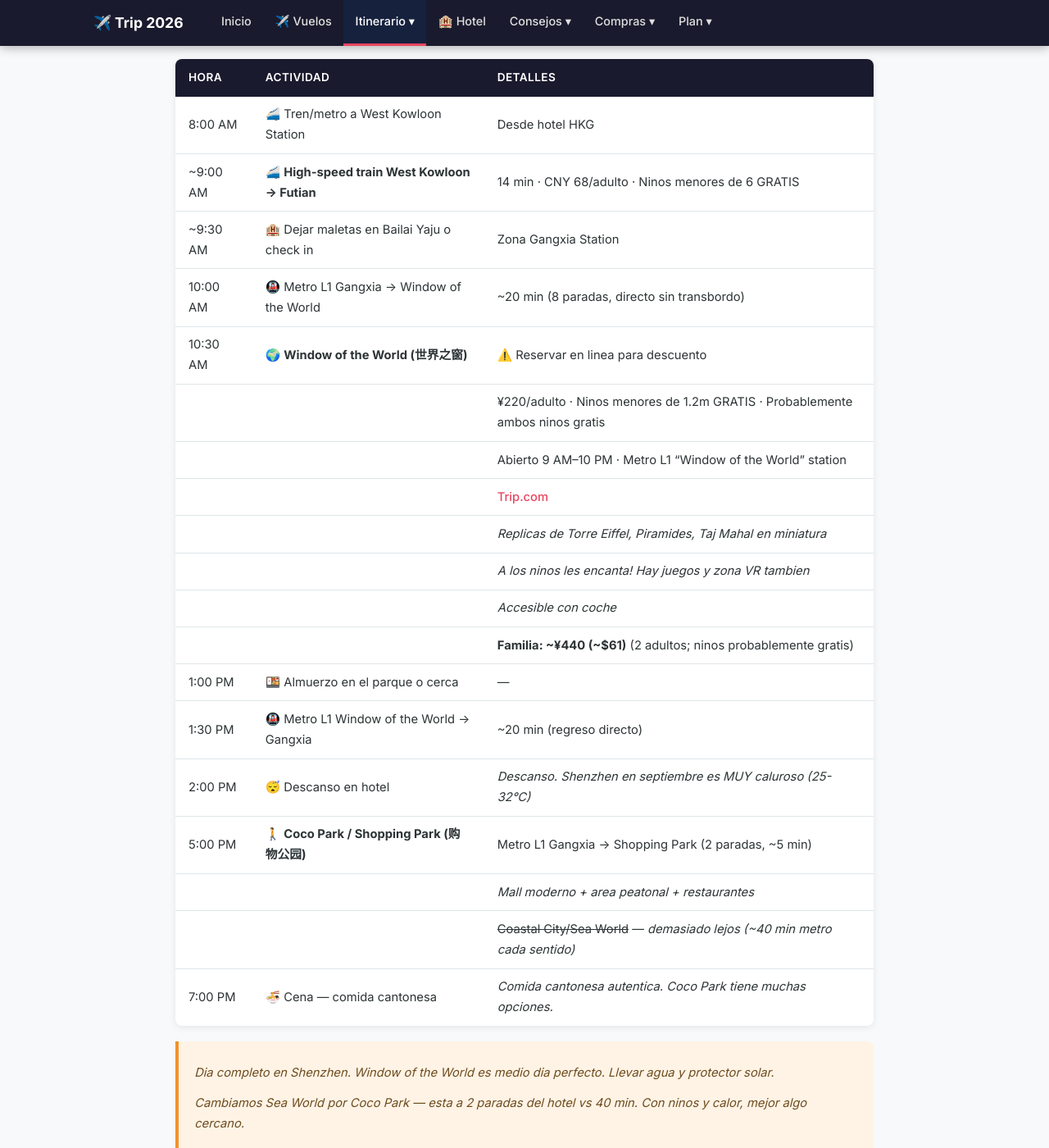
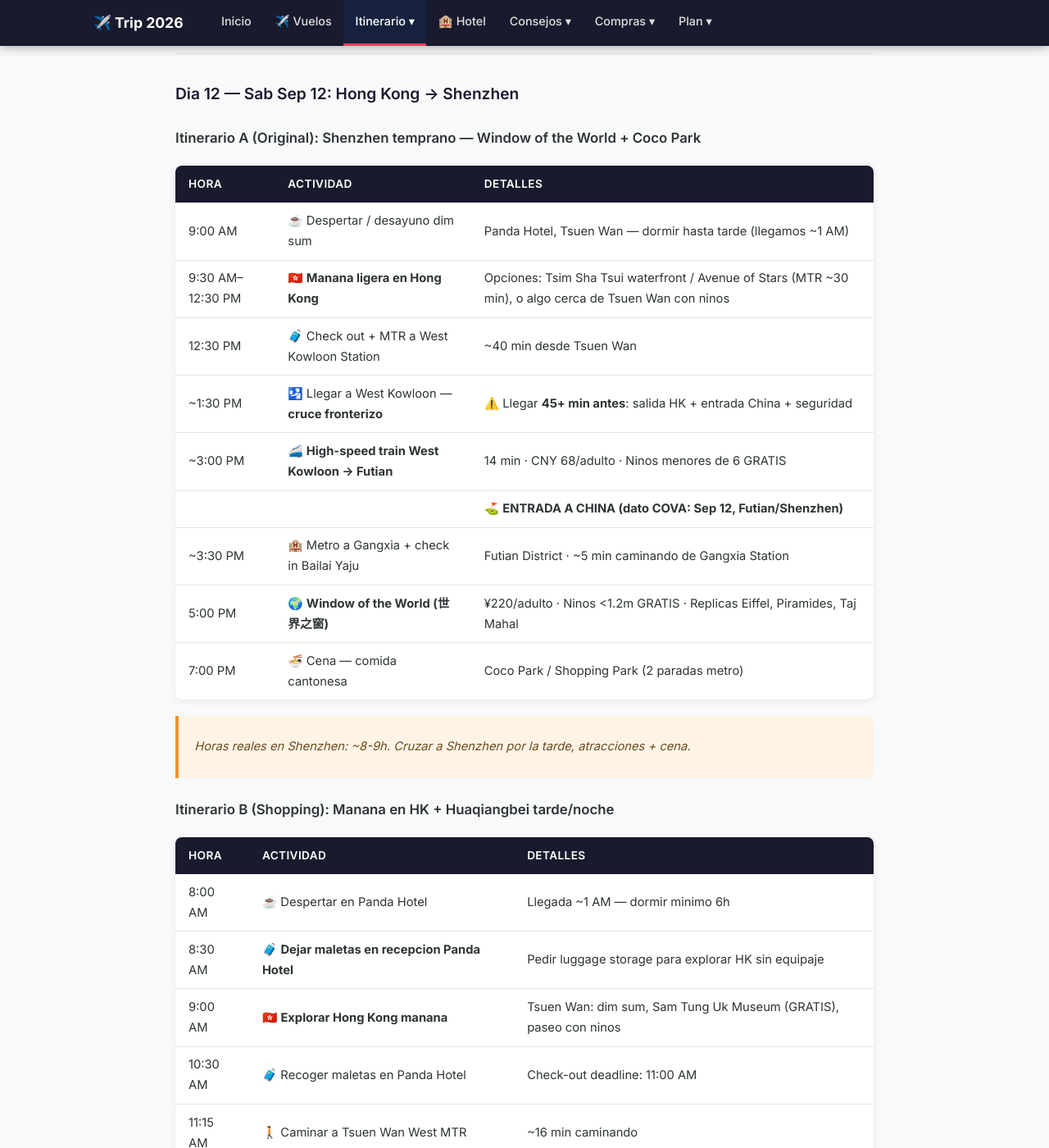
Before and after one commit to nescool101/nescaotravelplanner, a Jekyll site: the page built from itinerary/china.md, in a window 1280 px wide and 1400 px high, scrolled down 1910 px. Shown: the whole window at 82% size. Built offline with Jekyll 4.4.1, drawn with Linux system fonts in a browser that asks for light colours; some of the changed text lies outside the part shown.

Commit message:
feat: add Itinerary B (Huaqiangbei shopping) as alternative for Day 12-13
Day 12 and 13 now show both options:
- Itinerary A (Original): Window of the World + early train to Guilin
- Itinerary B (Shopping): HK morning + Huaqiangbei electronics market + late train G3742

Day 15 conditionally includes Elephant Trunk Hill for Itinerary B users.

Co-Authored-By: Claude Opus 4.6 <noreply@anthropic.com>

```diff
--- a/itinerary/china.md
+++ b/itinerary/china.md
@@ -37,8 +37,9 @@ nav_group: itinerary
 **Zona:** Futian District
 **Alojamiento:** Bailai Audio & Video Yaju · Superior Queen Room
 **Reserva:** Trip.com #1688897923044012 · $60.13 · ✅ Confirmado
-**Check-in:** ~10:00 AM Sep 12 · **Check-out:** Sep 13 AM
+**Check-in:** 2:00 PM Sep 12 · **Check-out:** 12:00 PM Sep 13
 **Metro:** Gangxia Station (L1/L7) · ~5 min caminando al hotel
+**Huaqiangbei:** 1 parada metro L2 (~5 min) — telefonos, tech, accesorios
 
 ---
 
@@ -56,45 +57,57 @@ nav_group: itinerary
 | 8:40 PM | ✈️ **Vuelo KIX → HKG** | Peach Aviation MM27 · 4h 15m sin escalas · Conf: X5TPBU |
 | ~11:55 PM | 🛬 Llegar a Hong Kong (HKG) | Inmigracion + equipaje |
 | ~12:30 AM | 🚕 Taxi al hotel HKG | ⚠️ Ultimo tren a Shenzhen ya salio (~10:30 PM) |
-| ~1:00 AM | 🏨 Check in HKG hotel | Noche en Hong Kong. Cruzar a SZX por la manana. |
+| ~1:00 AM | 🏨 Check in HKG hotel | Noche en Hong Kong. Manana libre + cruzar a SZX en la tarde. |
 
-> *⚠️ Peach llega 11:55 PM — NO hay tren a Shenzhen a esa hora. Dormir en HKG, cruzar por la manana.*
+> *⚠️ Peach llega 11:55 PM — NO hay tren a Shenzhen a esa hora. Dormir en HKG, manana libre, cruzar en la tarde (~3 PM).*
 >
 > *Osaka esta MUCHO mas cerca de KIX que Kyoto. Nankai Namba→KIX = 38 min vs Haruka Kyoto→KIX = 75 min.*
 
 ---
 
-### Dia 12 — Sab Sep 12: HKG → Shenzhen + Window of the World
+### Dia 12 — Sab Sep 12: Hong Kong → Shenzhen
+
+#### Itinerario A (Original): Shenzhen temprano — Window of the World + Coco Park
 
 | Hora | Actividad | Detalles |
 |------|----------|---------|
-| 8:00 AM | 🚄 Tren/metro a West Kowloon Station | Desde hotel HKG |
-| ~9:00 AM | 🚄 **High-speed train West Kowloon → Futian** | 14 min · CNY 68/adulto · Ninos menores de 6 GRATIS |
-| ~9:30 AM | 🏨 Dejar maletas en Bailai Yaju o check in | Zona Gangxia Station |
-| 10:00 AM | 🚇 Metro L1 Gangxia → Window of the World | ~20 min (8 paradas, directo sin transbordo) |
-| 10:30 AM | 🌍 **Window of the World (世界之窗)** | ⚠️ Reservar en linea para descuento |
-| | | ¥220/adulto · Ninos menores de 1.2m GRATIS · Probablemente ambos ninos gratis |
-| | | Abierto 9 AM–10 PM · Metro L1 "Window of the World" station |
-| | | [Trip.com](https://www.trip.com/travel-guide/attraction/shenzhen/window-of-the-world-75869/) |
-| | | *Replicas de Torre Eiffel, Piramides, Taj Mahal en miniatura* |
-| | | *A los ninos les encanta! Hay juegos y zona VR tambien* |
-| | | *Accesible con coche* |
-| | | **Familia: ~¥440 (~$61)** (2 adultos; ninos probablemente gratis) |
-| 1:00 PM | 🍱 Almuerzo en el parque o cerca | — |
-| 1:30 PM | 🚇 Metro L1 Window of the World → Gangxia | ~20 min (regreso directo) |
-| 2:00 PM | 😴 Descanso en hotel | *Descanso. Shenzhen en septiembre es MUY caluroso (25-32°C)* |
-| 5:00 PM | 🚶 **Coco Park / Shopping Park (购物公园)** | Metro L1 Gangxia → Shopping Park (2 paradas, ~5 min) |
-| | | *Mall moderno + area peatonal + restaurantes* |
-| | | ~~Coastal City/Sea World~~ — *demasiado lejos (~40 min metro cada sentido)* |
-| 7:00 PM | 🍜 Cena — comida cantonesa | *Comida cantonesa autentica. Coco Park tiene muchas opciones.* |
+| 9:00 AM | ☕ Despertar / desayuno dim sum | Panda Hotel, Tsuen Wan — dormir hasta tarde (llegamos ~1 AM) |
+| 9:30 AM–12:30 PM | 🇭🇰 **Manana ligera en Hong Kong** | Opciones: Tsim Sha Tsui waterfront / Avenue of Stars (MTR ~30 min), o algo cerca de Tsuen Wan con ninos |
+| 12:30 PM | 🧳 Check out + MTR a West Kowloon Station | ~40 min desde Tsuen Wan |
+| ~1:30 PM | 🛂 Llegar a West Kowloon — **cruce fronterizo** | ⚠️ Llegar **45+ min antes**: salida HK + entrada China + seguridad |
+| ~3:00 PM | 🚄 **High-speed train West Kowloon → Futian** | 14 min · CNY 68/adulto · Ninos menores de 6 GRATIS |
+| | | ⛳ **ENTRADA A CHINA (dato COVA: Sep 12, Futian/Shenzhen)** |
+| ~3:30 PM | 🏨 Metro a Gangxia + check in Bailai Yaju | Futian District · ~5 min caminando de Gangxia Station |
+| 5:00 PM | 🌍 **Window of the World (世界之窗)** | ¥220/adulto · Ninos <1.2m GRATIS · Replicas Eiffel, Piramides, Taj Mahal |
+| 7:00 PM | 🍜 Cena — comida cantonesa | Coco Park / Shopping Park (2 paradas metro) |
 
-> *Dia completo en Shenzhen. Window of the World es medio dia perfecto. Llevar agua y protector solar.*
+> *Horas reales en Shenzhen: ~8-9h. Cruzar a Shenzhen por la tarde, atracciones + cena.*
+
+#### Itinerario B (Shopping): Manana en HK + Huaqiangbei tarde/noche
+
+| Hora | Actividad | Detalles |
+|------|----------|---------|
+| 8:00 AM | ☕ Despertar en Panda Hotel | Llegada ~1 AM — dormir minimo 6h |
+| 8:30 AM | 🧳 **Dejar maletas en recepcion Panda Hotel** | Pedir luggage storage para explorar HK sin equipaje |
+| 9:00 AM | 🇭🇰 **Explorar Hong Kong manana** | Tsuen Wan: dim sum, Sam Tung Uk Museum (GRATIS), paseo con ninos |
+| 10:30 AM | 🧳 Recoger maletas en Panda Hotel | Check-out deadline: 11:00 AM |
+| 11:15 AM | 🚶 Caminar a Tsuen Wan West MTR | ~16 min caminando |
+| 11:30 AM | 🚇 MTR Tsuen Wan West → West Kowloon | ~13 min · HKD 12/adulto |
+| 12:00 PM | 🚄 **Tren rapido West Kowloon → Futian** | 14 min · CNY 68/adulto · Ninos menores de 6 GRATIS |
+| | | ⛳ **ENTRADA A CHINA (dato COVA: Sep 12, Futian/Shenzhen)** |
+| 12:30 PM | 🍜 Almuerzo en Futian / Gangxia | Restaurantes cerca de la estacion |
+| 2:00 PM | 🏨 Check-in Bailai Yaju | Check-in desde 2 PM. Dejar maletas, refrescarse, siesta Diego |
+| 2:30 PM | 🚇 Metro a Huaqiangbei | L2 Gangxia → Huaqiang North, 1 parada, ~5 min |
+| 3:00 PM | 📱 **Huaqiangbei — SEG + Huaqiang Electronics World** | Telefonos, tech, accesorios. **SEG cierra ~7 PM, Electronics World ~6:30 PM** |
+| | | *华强北 — mercado de electronica mas grande de Asia* |
+| | | ⚠️ Hay productos genuinos Y replicas — verificar antes de comprar |
+| 7:00 PM | 🍜 Cena cerca de Huaqiangbei | Comida cantonesa autentica |
+| 8:00 PM | 📱 **Feiyang Times Building** | Abierto **1 PM–10 PM** — segunda ronda de compras tech nocturna |
+| 10:00 PM | 🏨 Regreso al hotel | Metro L2 Huaqiang North → Gangxia, 1 parada |
+
+> *Huaqiangbei esta a 1 parada de metro del hotel (5 min). SEG cierra ~7 PM pero Feiyang Times abre hasta 10 PM.*
 >
-> *Cambiamos Sea World por Coco Park — esta a 2 paradas del hotel vs 40 min. Con ninos y calor, mejor algo cercano.*
-
-**Total transito: ~45 min** (metro ida/vuelta Window of the World + Coco Park)
-
-**Total del dia: ~¥440 (~$61)** (Window of the World)
+> *Total shopping Day 12: ~6.5 horas (3-6:30 PM + 8-10 PM)*
 
 ---
 
@@ -106,31 +119,48 @@ nav_group: itinerary
 **Check-in:** 2 PM · **Check-out:** 12 PM
 **Distancia:** 700m de Guilin Station (~10 min caminando)
 
-### Dia 13 — Dom Sep 13: Shenzhen → Guilin (tren)
+### Dia 13 — Dom Sep 13: Shenzhen → Guilin
+
+#### Itinerario A (Original): Window of the World manana + tren 2 PM + Elephant Trunk Hill
 
 | Hora | Actividad | Detalles |
 |------|----------|---------|
-| 7:00 AM | 🧳 Check out Bailai Yaju | Check-out 12 PM · salida temprana |
-| 7:10 AM | 🚶 Caminar a Gangxia Station | ~5 min |
-| 7:15 AM | 🚇 Metro L7 a Shenzhen North Station | ~25 min (Gangxia → SZ North) |
-| ~8:00 AM | 🚄 **Tren G: Shenzhen North → Guilin** | ~2h 40m · CNY 246–392/adulto 2da clase |
-| | | Ninos menores de 6 GRATIS · *Tren de alta velocidad muy comodo* |
-| ~10:40 AM | 🛬 Llegar a Guilin Station | — |
-| 10:50 AM | 🚶 Caminar a Lijiang Moon View | 700m · ~10 min |
-| 11:00 AM | 🏨 Check in Lijiang Moon View | Check-in desde 2 PM · dejar maletas, explorar |
-| 11:30 AM | 🍜 Almuerzo — fideos de arroz (米粉)! | *Fideos de arroz de Guilin — especialidad local* |
-| 1:00 PM | 😴 Descanso | — |
-| 3:00 PM | 🐘 **Elephant Trunk Hill (象鼻山)** | **GRATIS** (desde Ene 2022) · Abierto 6:30 AM–7 PM |
-| | | *Colina con forma de elefante bebiendo agua. Icono de Guilin* |
-| | | Visita rapida ~45 min · *Accesible con coche* |
-| 4:00 PM | 🚶 Caminar por el rio | Two Rivers and Four Lakes area |
-| 7:00 PM | 🍜 Cena en Guilin | — |
+| 8:30 AM | ☕ Desayuno + check out (dejar maletas en hotel) | Bailai check-out 12 PM · pedir guardar equipaje |
+| 9:00 AM | 🚇 Metro L1 Gangxia → Window of the World | ~20 min (8 paradas, directo) |
+| 9:15 AM | 🌍 **Window of the World (世界之窗)** | ¥220/adulto · Ninos <1.2m GRATIS · **Familia: ~¥440 (~$61)** |
+| 11:45 AM | 🚇 Metro L1 → Gangxia · recoger maletas | ~20 min |
+| 12:15 PM | 🍜 Almuerzo rapido cerca de Gangxia | — |
+| 1:00 PM | 🚇 Metro L7 Gangxia → Shenzhen North Station | ~25 min |
+| **~2:00 PM** | 🚄 **Tren G: Shenzhen North → Guilin** | ~2h 40m · CNY 246–392/adulto 2da clase |
+| ~4:45 PM | 🛬 Llegar a Guilin Station | — |
+| 5:00 PM | 🚶 Caminar a Lijiang Moon View + check in | 700m · ~10 min |
+| 5:30 PM | 🐘 **Elephant Trunk Hill (象鼻山)** | **GRATIS** · cierra 7 PM · ~45 min |
+| 7:00 PM | 🍜 Cena — fideos de arroz de Guilin (米粉)! | Especialidad local |
 
-> *Tren rapido SZ→Guilin. Llegan antes del mediodia para explorar Guilin en la tarde.*
+> *Tren recomendado ~2:00 PM (llegada ~4:45 PM). Ultimo tren sensato ~3:30 PM (llegada ~6:15 PM).*
 
-**Total transito: ~3h 30min** (metro a SZ North + tren G 2h 40m + caminar al hotel)
+#### Itinerario B (Shopping): Huaqiangbei manana + tren nocturno 4:28 PM
 
-**Total del dia: ~¥0** (Elephant Trunk Hill gratis)
+| Hora | Actividad | Detalles |
+|------|----------|---------|
+| 8:00 AM | ☕ Desayuno | — |
+| 10:00 AM | 📱 **Huaqiangbei — compras pendientes** | Tiendas abren ~10 AM. Comprar lo que falto ayer |
+| 12:00 PM | 🧳 Check out Bailai Yaju | Deadline: 12:00 PM. Pedir dejar maletas en recepcion |
+| | | Si no guardan: **lockers metro Gangxia Exit 7** (丰巢 via WeChat, ~¥10-30) |
+| 12:30 PM | 🍜 Almuerzo | — |
+| 1:30 PM | 🚶 Tiempo libre / ultimas compras | Opcional: Window of the World (L1 directo ~20 min) si queda tiempo |
+| 3:20 PM | 🧳 Recoger maletas + metro a Shenzhen North | L4/L5 Gangxia → Shenzhen North, ~35 min |
+| **4:28 PM** | 🚄 **Tren G3742: Shenzhen North → Guilin** | ~3h 44m · Llega a **Guilin Station (principal)**, NO North/West |
+| | | CNY 220–310/adulto 2da clase · Ninos menores de 6 GRATIS |
+| 8:12 PM | 🛬 Llegar a Guilin Station | Hotel a 700m — caminar ~10 min, no necesita taxi |
+| 8:25 PM | 🏨 Check-in Lijiang Moon View | Llegada tardia OK |
+| 9:00 PM | 🍜 Cena — fideos de arroz de Guilin (米粉)! | Restaurantes abiertos hasta tarde |
+
+> *Total shopping Day 13: ~2 horas (10 AM - noon). Total shopping Shenzhen (2 dias): ~8.5 horas.*
+>
+> *⚠️ Si eligen Itinerario B: Elephant Trunk Hill se mueve a **Sep 15** (regreso de Yangshuo, 4:30 PM, GRATIS, ~2 km del hotel).*
+>
+> *Trenes alternativos: G2962 5:43 PM → Guilin North 9:10 PM (taxi). D864 6:32 PM → Guilin West 9:18 PM (taxi).*
 
 ---
 
@@ -201,16 +231,20 @@ nav_group: itinerary
 | | | Buses cada 20-30 min · Llega a Guilin Bus Station |
 | 3:30 PM | 🚕 Taxi/caminar a Lijiang Moon View | ~10-15 min desde estacion |
 | 3:45 PM | 🏨 Check in Lijiang Moon View | Mismo hotel que Sep 13 |
-| 5:00 PM | 😴 Descanso | — |
+| 4:30 PM | 🐘 **Elephant Trunk Hill (象鼻山)** *(solo Itinerario B)* | **GRATIS** desde enero 2022 · 6:30 AM–7 PM · ~2 km del hotel |
+| | | *Si eligieron Itinerario A, ya lo hicieron en Day 13. Si eligieron B, hacerlo ahora.* |
+| 5:30 PM | 🚶 Paseo por el rio | Zona de Dos Rios y Cuatro Lagos (两江四湖) |
 | 7:00 PM | 🍜 Cena — ultimos fideos de arroz de Guilin! | — |
 
 > *⚠️ IMPORTANTE: La balsa de bambu del Yulong NO permite ninos menores de 6 anos. El ciclismo es una alternativa excelente.*
 >
 > *El homestay esta fuera del pueblo — taxi al bus station necesario (~15 min).*
+>
+> *Elephant Trunk Hill: Si usaron **Itinerario A**, ya lo hicieron en Day 13. Si usaron **Itinerario B** (shopping), hacerlo aqui — GRATIS, ~10 min caminando del hotel.*
 
 **Total transito: ~2h 15min** (taxi a bus station 15 min + bus 1.5h + taxi a hotel 15 min)
 
-**Total del dia: ~¥100–200** (alquiler de bicicletas)
+**Total del dia: ~¥100–200** (alquiler de bicicletas · Elephant Trunk Hill GRATIS)
 
 ---
 
@@ -379,7 +413,7 @@ nav_group: itinerary
 |-------|-----------|----------|-----------|--------|
 | KIX → HKG | Vuelo — Peach Aviation (X5TPBU) | 4h 15m | ¥57,570 (~$397 familia) | ✅ |
 | HKG → Shenzhen | Tren alta velocidad (West Kowloon → Futian) | 14 min | ~$20 (CNY 136) | Reservar 15d antes |
-| SZ North → Guilin | Tren G | 2h 40m | ~$71–113 (CNY 493–784) | Reservar 15d antes |
+| SZ North → Guilin | Tren G3742 (4:28 PM) | 3h 44m | ~$63–89 (CNY 440–620) | Reservar 15d antes |
 | Guilin → Yangshuo | Crucero Rio Li | 4–5h | Incluido en boleto del crucero | Reservar con anticipacion |
 | Yangshuo → Guilin | Bus / Van | 1.5h | ~$15 (¥60–100) | Comprar el dia |
 | KWL → PKX | Vuelo — Air China CA8390 | 2h 55m | Reserva #1688898772015966 | ✅ |
@@ -393,8 +427,9 @@ nav_group: itinerary
 | Panda Hotel (Tsuen Wan) | West Kowloon Station | MTR | ~20 min |
 | Bailai Yaju (Gangxia) | Futian Station (tren HKG) | Metro L1 (1 parada) | ~10 min |
 | Bailai Yaju (Gangxia) | Window of the World | Metro L1 (8 paradas) | ~20 min |
+| Bailai Yaju (Gangxia) | Huaqiangbei (华强北) | Metro L2 (1 parada) | ~5 min |
 | Bailai Yaju (Gangxia) | Coco Park / Shopping Park | Metro L1 (2 paradas) | ~5 min |
-| Bailai Yaju (Gangxia) | SZ North Station (tren a Guilin) | Metro L7 | ~25 min |
+| Bailai Yaju (Gangxia) | SZ North Station (tren a Guilin) | Metro L4/L5 | ~35 min |
 | Lijiang Moon View | Guilin Station | Caminar (700m) | ~10 min |
 | Lijiang Moon View | Zhujiang Pier (Crucero Rio Li) | Taxi (25 km) | ~40-50 min |
 | Lijiang Moon View | KWL Airport | Taxi | ~40 min |
@@ -431,10 +466,10 @@ nav_group: itinerary
 | Dia | Atracciones (familia) | Est. CNY | Est. USD |
 |-----|---------------------|----------|----------|
 | 11 | Llegada HKG (transito) | ¥0 | $0 |
-| 12 | Window of the World | ¥440 | $61 |
-| 13 | Elephant Trunk Hill (GRATIS) | ¥0 | $0 |
+| 12 | Itin A: Window of the World / Itin B: Huaqiangbei | ¥0–440 | $0–61 |
+| 13 | Itin A: Elephant Trunk Hill / Itin B: Huaqiangbei | ¥0 | $0 |
 | 14 | Crucero Rio Li (4 estrellas) | ¥700–900 | $97–125 |
-| 15 | Alquiler bicicletas Yangshuo | ¥100–200 | $14–28 |
+| 15 | Alquiler bicicletas + Elephant Trunk Hill (Itin B) | ¥100–200 | $14–28 |
 | 16 | Guilin→Beijing transito | ¥0 | $0 |
 | 17 | Ciudad Prohibida + Hanfu | ¥420–720 | $59–100 |
 | 18 | Gran Muralla Mutianyu | ¥370 | $51 |
```
Also changed, not shown: other parts of itinerary/china.md (+1 -1 lines).
